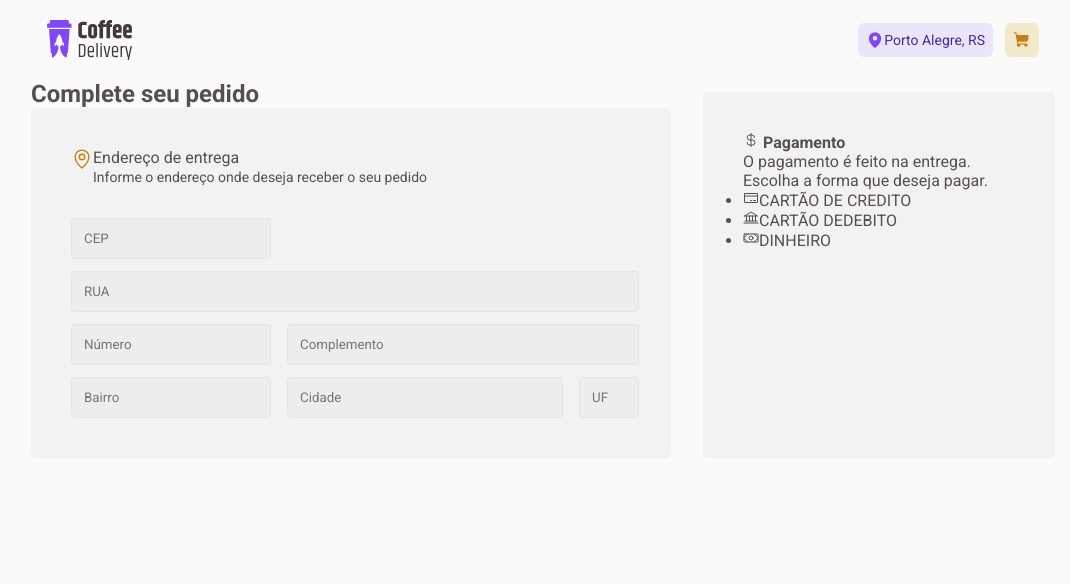
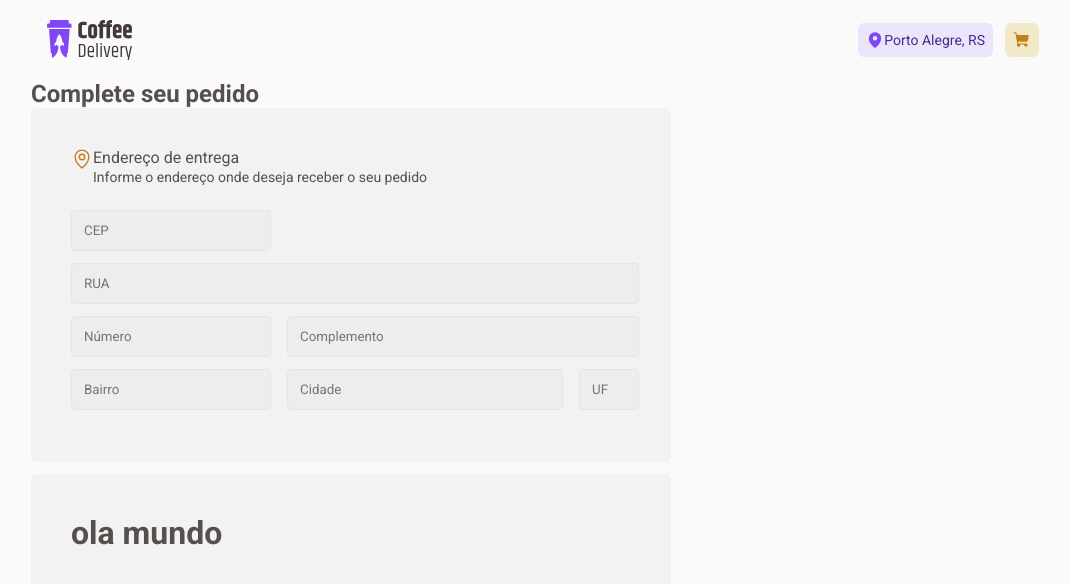
Before and after one commit to MayconSlv/Coffee-Delivery, a React (Vite) app: page /Checkout in a window 1280 px wide. Shown: the top 584 px of the page, without its empty margins (97-1167 px from the left). Built offline with nearby package versions, Linux system fonts and the light colour scheme.

Commit message:
paymentmethod component

```diff
--- /dev/null
+++ b/src/pages/Checkout/components/PaymentMethod/index.tsx
@@ -0,0 +1,9 @@
+import { PaymentMethodContainer } from './styles'
+
+export function PaymentMethod() {
+  return (
+    <PaymentMethodContainer>
+      <h1>ola mundo</h1>
+    </PaymentMethodContainer>
+  )
+}
--- /dev/null
+++ b/src/pages/Checkout/components/PaymentMethod/styles.ts
@@ -0,0 +1,4 @@
+import styled from 'styled-components'
+import { BaseCard } from '../../style'
+
+export const PaymentMethodContainer = styled(BaseCard)``
--- a/src/pages/Checkout/index.tsx
+++ b/src/pages/Checkout/index.tsx
@@ -1,6 +1,6 @@
-import { Bank, CreditCard, CurrencyDollar, Money } from 'phosphor-react'
-import { FormContainer, PaymentMethod } from './style'
+import { FormContainer } from './style'
 import { AddressForm } from './components/Address'
+import { PaymentMethod } from './components/PaymentMethod'
 
 export function Checkout() {
   return (
@@ -8,33 +8,8 @@ export function Checkout() {
       <div>
         <h2>Complete seu pedido</h2>
         <AddressForm />
+        <PaymentMethod />
       </div>
-
-      <PaymentMethod>
-        <div>
-          <h4>
-            <CurrencyDollar /> Pagamento
-          </h4>
-          <p>
-            O pagamento é feito na entrega. Escolha a forma que deseja pagar.
-          </p>
-        </div>
-
-        <ul>
-          <li>
-            <CreditCard />
-            CARTÃO DE CREDITO
-          </li>
-          <li>
-            <Bank />
-            CARTÃO DEDEBITO
-          </li>
-          <li>
-            <Money />
-            DINHEIRO
-          </li>
-        </ul>
-      </PaymentMethod>
     </FormContainer>
   )
 }
--- a/src/pages/Checkout/style.ts
+++ b/src/pages/Checkout/style.ts
@@ -3,14 +3,10 @@ import styled from 'styled-components'
 export const FormContainer = styled.form`
   display: flex;
   gap: 3.2rem;
-`
 
-export const PaymentMethod = styled.section`
-  padding: 4rem;
-  background-color: ${(props) => props.theme.colors['base-card']};
-
-  border-radius: 4px;
-  margin-top: 12px;
+  div {
+    margin-bottom: 1.2rem;
+  }
 `
 
 export const BaseCard = styled.div`
```
